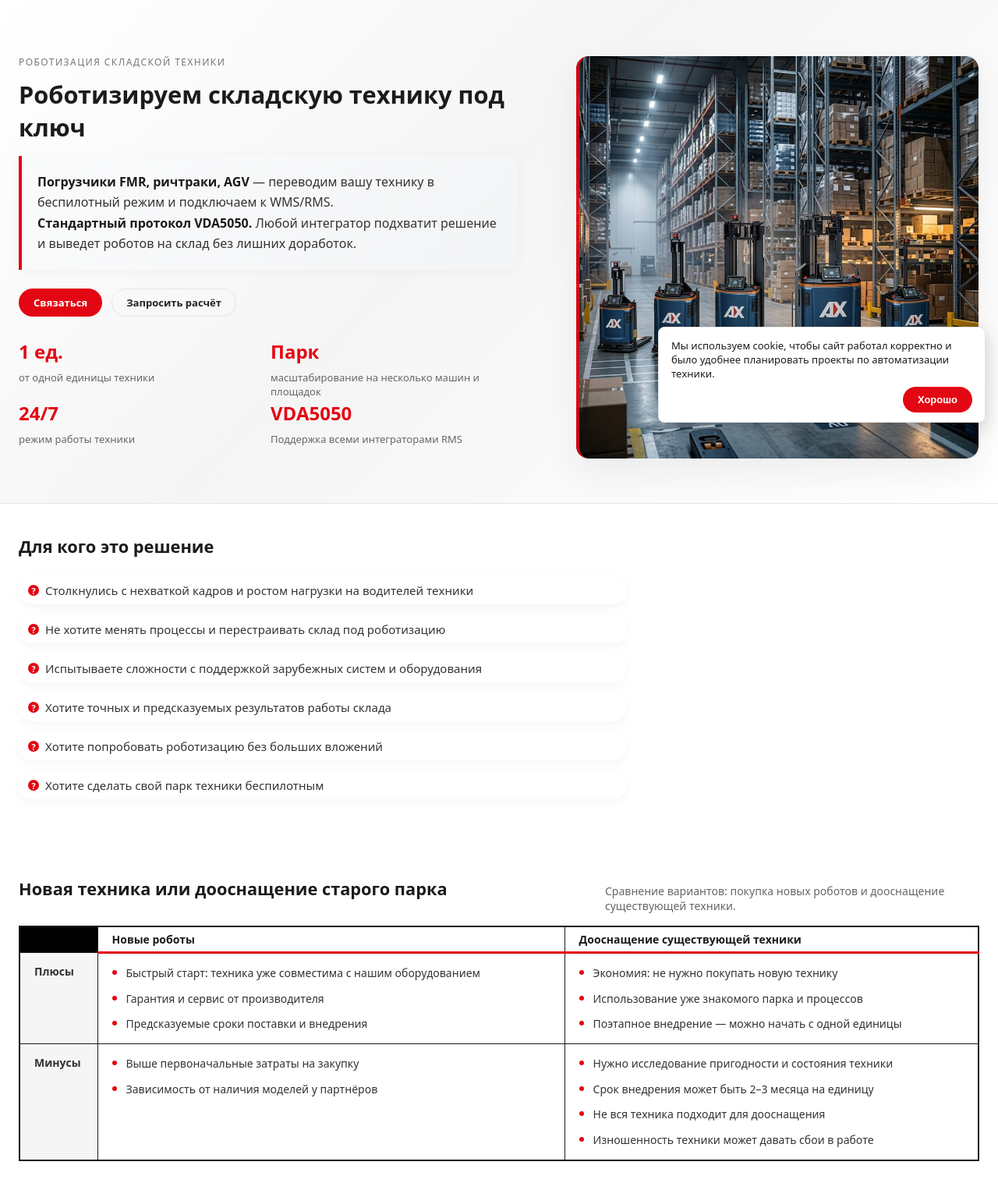
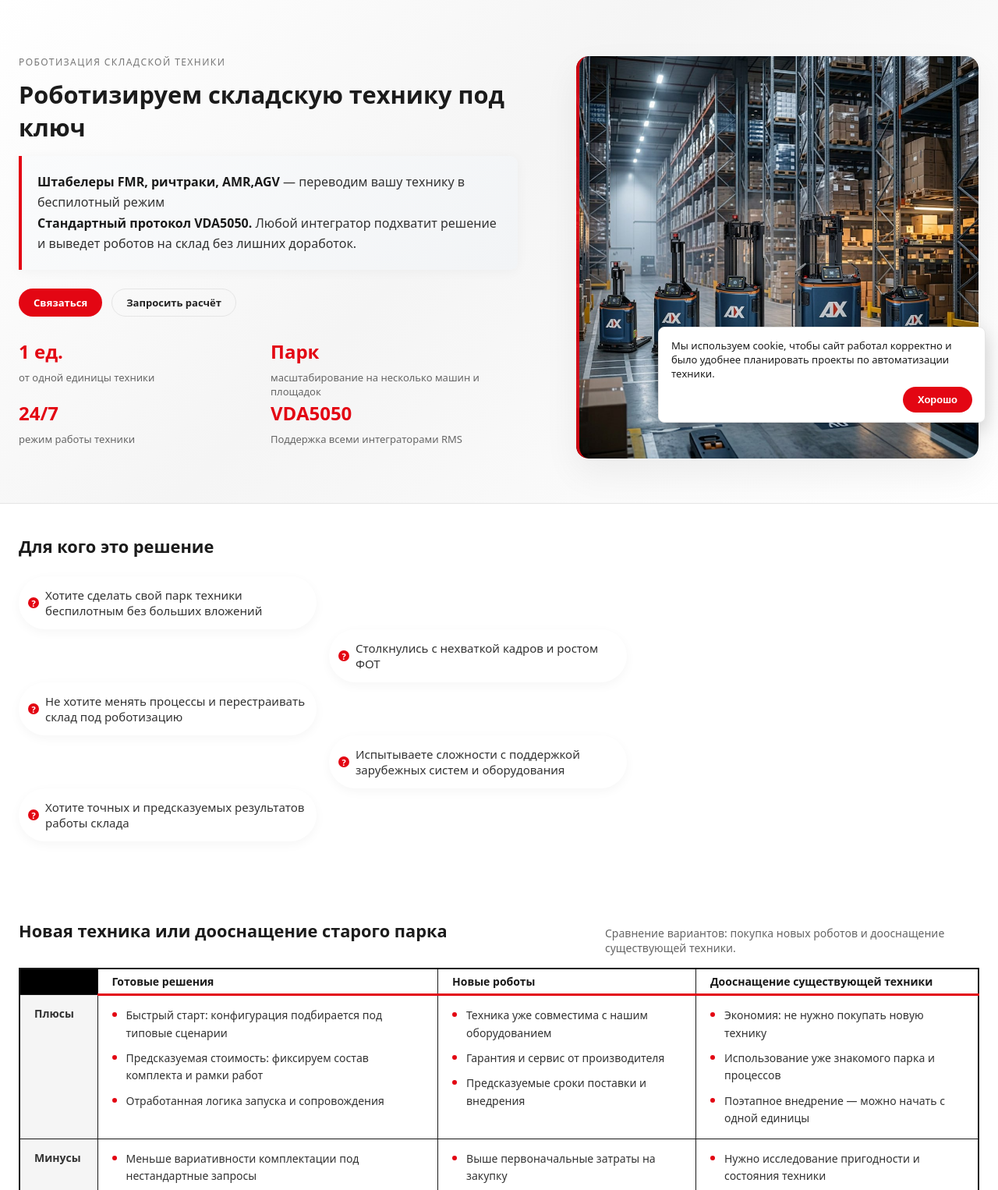
Before and after one commit to gosha5063/site_fmr, a Django app: page / in a window 1280 px wide. Shown: the part 242-1768 px from the top of the page at 78% size. Run offline with Django 5.2, Linux system fonts and the light colour scheme.

Commit message:
правки в таблице

```diff
--- a/css/styles.css
+++ b/css/styles.css
@@ -596,10 +596,18 @@ section {
   color: #333333;
 }
 
+.audience-columns {
+  max-width: 780px;
+  margin: 12px 0 20px;
+  display: grid;
+  grid-template-columns: repeat(2, minmax(0, 1fr));
+  gap: 24px 16px;
+  align-items: start;
+}
+
 .audience-list {
-  margin: 12px 0 20px;
+  margin: 0;
   padding: 0;
-  max-width: 780px;
   list-style: none;
   font-size: 15px;
   color: #333333;
@@ -612,6 +620,29 @@ section {
   border-radius: 999px;
   background: #ffffff;
   box-shadow: 0 4px 14px rgba(0, 0, 0, 0.04);
+  break-inside: avoid; /* на случай, если браузер поведёт себя иначе */
+}
+
+.audience-list--col {
+  display: flex;
+  flex-direction: column;
+  align-items: stretch;
+  --audience-item-height: 68px;
+  gap: var(--audience-item-height); /* шаг между "точками" = высота пункта */
+}
+
+.audience-list--col li {
+  margin-bottom: 0;
+  height: var(--audience-item-height);
+  display: flex;
+  align-items: center;
+  /* фиксируем высоту: убираем вертикальные паддинги, чтобы текст помещался равномерно */
+  padding: 0 10px 0 34px;
+}
+
+/* Смещение правой колонки, чтобы точки легли в "зигзаг" */
+.audience-columns > ul:nth-child(2) {
+  padding-top: var(--audience-item-height);
 }
 
 .audience-list li::before {
@@ -632,6 +663,25 @@ section {
   justify-content: center;
 }
 
+.audience-list li:last-child {
+  margin-bottom: 0;
+}
+
+@media (max-width: 640px) {
+  .audience-columns {
+    grid-template-columns: 1fr;
+    gap: 12px;
+  }
+
+  .audience-columns > ul:nth-child(2) {
+    padding-top: 0;
+  }
+
+  .audience-list--col {
+    --audience-item-height: 64px;
+  }
+}
+
 .equipment-section {
   position: relative;
   overflow: hidden;
@@ -1444,12 +1494,20 @@ form[data-lead] {
 }
 
 .pros-cons-single-table .th-col--1,
-.pros-cons-single-table .th-col--2 {
+.pros-cons-single-table .th-col--2,
+.pros-cons-single-table .th-col--3 {
   background: transparent;
   color: #1a1a1a;
   border-left: none;
   border-bottom: 3px solid var(--ax-red, #c41e3a);
   padding: 6px 18px;
+}
+
+/* Явное подчёркивание 3-й колонки (дооснащение) */
+.pros-cons-single-table thead th.th-col--3 {
+  border-bottom: 3px solid var(--ax-red, #c41e3a) !important;
+  /* box-shadow не участвует в конфликте border-collapse и гарантирует линию */
+  box-shadow: inset 0 -3px 0 var(--ax-red, #c41e3a);
 }
 
 .pros-cons-single-table .th-row {
--- a/templates/pages/index.html
+++ b/templates/pages/index.html
@@ -9,9 +9,10 @@
       <h1>Роботизируем складскую технику под ключ</h1>
       <div class="hero-lead-block">
         <p>
-          <strong>Погрузчики FMR, ричтраки, AGV</strong> — переводим вашу технику в беспилотный режим
-          и подключаем к WMS/RMS.<br>
-          <strong>Стандартный протокол VDA5050.</strong> Любой интегратор подхватит решение и выведет роботов на склад без лишних доработок.
+          <strong>Штабелеры FMR, ричтраки, AMR,AGV</strong>
+          — переводим вашу технику в беспилотный режим<br>
+          <strong>Стандартный протокол VDA5050.</strong>
+          Любой интегратор подхватит решение и выведет роботов на склад без лишних доработок.
         </p>
       </div>
       <div class="page-hero-cta">
@@ -50,14 +51,17 @@
     <div class="section-title-row">
       <h2>Для кого это решение</h2>
     </div>
-    <ul class="audience-list">
-      <li>Столкнулись с нехваткой кадров и ростом нагрузки на водителей техники</li>
-      <li>Не хотите менять процессы и перестраивать склад под роботизацию</li>
-      <li>Испытываете сложности с поддержкой зарубежных систем и оборудования</li>
-      <li>Хотите точных и предсказуемых результатов работы склада</li>
-      <li>Хотите попробовать роботизацию без больших вложений</li>
-      <li>Хотите сделать свой парк техники беспилотным</li>
-    </ul>
+    <div class="audience-columns">
+      <ul class="audience-list audience-list--col">
+        <li>Хотите сделать свой парк техники беспилотным без больших вложений</li>
+        <li>Не хотите менять процессы и перестраивать склад под роботизацию</li>
+        <li>Хотите точных и предсказуемых результатов работы склада</li>
+      </ul>
+      <ul class="audience-list audience-list--col">
+        <li>Столкнулись с нехваткой кадров и ростом ФОТ</li>
+        <li>Испытываете сложности с поддержкой зарубежных систем и оборудования</li>
+      </ul>
+    </div>
   </div>
 </section>
 
--- a/templates/partials/pros-cons-table.html
+++ b/templates/partials/pros-cons-table.html
@@ -10,7 +10,8 @@
       <thead>
         <tr>
           <th></th>
-          <th class="th-col th-col--1">Новые роботы</th>
+          <th class="th-col th-col--1">Готовые решения</th>
+          <th class="th-col th-col--2">Новые роботы</th>
           <th class="th-col th-col--2">Дооснащение существующей техники</th>
         </tr>
       </thead>
@@ -19,7 +20,14 @@
           <th class="th-row th-row--plus">Плюсы</th>
           <td>
             <ul>
-              <li>Быстрый старт: техника уже совместима с нашим оборудованием</li>
+              <li>Быстрый старт: конфигурация подбирается под типовые сценарии</li>
+              <li>Предсказуемая стоимость: фиксируем состав комплекта и рамки работ</li>
+              <li>Отработанная логика запуска и сопровождения</li>
+            </ul>
+          </td>
+          <td>
+            <ul>
+              <li>Техника уже совместима с нашим оборудованием</li>
               <li>Гарантия и сервис от производителя</li>
               <li>Предсказуемые сроки поставки и внедрения</li>
             </ul>
@@ -34,6 +42,12 @@
         </tr>
         <tr>
           <th class="th-row th-row--minus">Минусы</th>
+          <td>
+            <ul>
+              <li>Меньше вариативности комплектации под нестандартные запросы</li>
+              <li>Могут быть ограничения по совместимости в отдельных конфигурациях</li>
+            </ul>
+          </td>
           <td>
             <ul>
               <li>Выше первоначальные затраты на закупку</li>
```
Also changed, not shown: readme.md.
